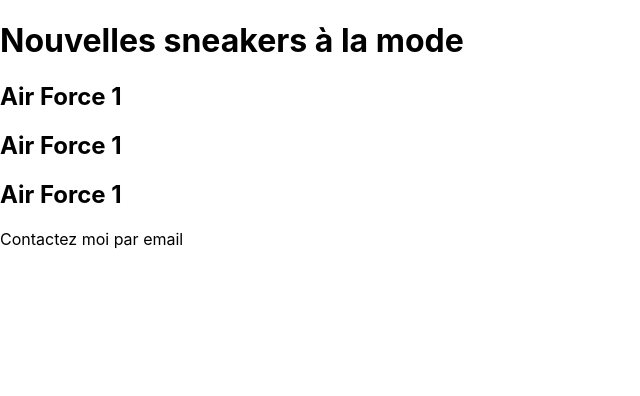
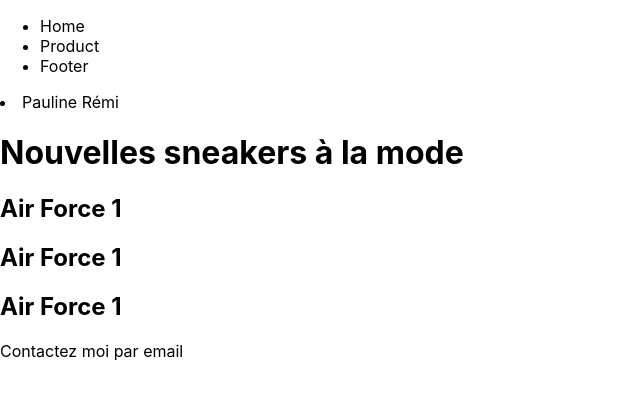
Before and after one commit to PaulineR7/react_exo, a React (Create React App) app: page / in a window 1280 px wide. Shown: the top 396 px of the page, without its empty margins (0-640 px from the left). Built offline with nearby package versions, Linux system fonts and the light colour scheme.

Commit message:
add if isUserLogged

```diff
--- a/src/App.js
+++ b/src/App.js
@@ -5,11 +5,11 @@
 
 function App() {
   return (
-    <div>
+    <>
       <Header />
       <Home />
       <Footer />
-    </div>
+    </>
   );
 }
 
--- a/src/Header.js
+++ b/src/Header.js
@@ -1,7 +1,18 @@
 function Header () {
+    const isUserLogged = true
+
     return (
         <header>
+            <nav>
+                <ul>
+                    <li>Home</li>
+                    <li>Product</li>
+                    <li>Footer</li>
+                </ul>
+            </nav>
+            {isUserLogged ? <li>Pauline Rémi</li> : <li>Veuillez vous connecter</li>}
             <h1>Nouvelles sneakers à la mode</h1>
+
         </header>
     )
 }
```
